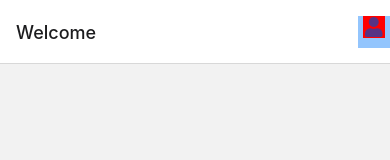
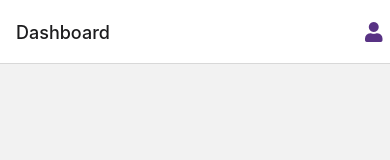
Before and after one commit to zubko/rn-storybook-demo, a React Native app: screen /Dashboard in a window 390 px wide. Shown: the top 160 px of the page. Built offline with nearby package versions, Linux system fonts and the light colour scheme.

Commit message:
fix(Dashboard): move navigation UI to View part
and fix HeaderButton

```diff
--- a/app/core/components/ImageButton.tsx
+++ b/app/core/components/ImageButton.tsx
@@ -1,4 +1,3 @@
-import { styled } from "nativewind";
 import { FC } from "react";
 import {
   TouchableOpacity,
@@ -17,13 +16,7 @@ export const ImageButton: FC<ImageButtonProps> = ({
   imageStyle,
   ...otherProps
 }) => (
-  <TouchableOpacity className="content-center items-center" {...otherProps}>
-    <Image source={source} style={[imageStyle, { backgroundColor: "red" }]} />
+  <TouchableOpacity className="justify-center items-center" {...otherProps}>
+    <Image source={source} style={imageStyle} />
   </TouchableOpacity>
 );
-
-// export const ImageButton = styled(ImageButtonOrig, {
-//   props: {
-//     imageStyle: true,
-//   },
-// });
--- a/app/core/navigation/components/HeaderButton.tsx
+++ b/app/core/navigation/components/HeaderButton.tsx
@@ -14,7 +14,7 @@ type Props = ImageButtonProps;
 
 export const HeaderButton: FC<Props> = ({ imageStyle, ...props }) => (
   <ImageButton
-    className="w-8 h-8 items-center content-center bg-blue-300"
+    className="w-8 h-8 items-center justify-center"
     {...props}
     imageStyle={[styles.imageDefaultStyle, imageStyle]}
   />
--- a/app/core/navigation/useHeaderRightButton.tsx
+++ b/app/core/navigation/useHeaderRightButton.tsx
@@ -1,22 +1,10 @@
-import { useState, useEffect, useLayoutEffect } from "react";
-import { NativeStackNavigationProp } from "@react-navigation/native-stack";
-import { RouteProp } from "@react-navigation/native";
+import { NavigationProp } from "@react-navigation/native";
+import { useLayoutEffect } from "react";
+import { ImageProps } from "react-native";
 import { HeaderButton } from "./components/HeaderButton";
-import { ImageProps } from "react-native";
-
-type RootStackParamList = {
-  Home: undefined;
-};
-
-type ScreenNavigationProp = NativeStackNavigationProp<
-  RootStackParamList,
-  string
->;
-type ScreenRouteProp = RouteProp<RootStackParamList, string>;
 
 type Props = {
-  navigation: ScreenNavigationProp;
-  route: ScreenRouteProp;
+  navigation: NavigationProp<{}>;
   onPress: () => void;
   imageSource: ImageProps["source"];
 };
@@ -26,21 +14,11 @@ export const useHeaderRightButton = ({
   onPress,
   imageSource,
 }: Props) => {
-  const [headerRightButton, setHeaderRightButton] =
-    useState<JSX.Element | null>(null);
-
   useLayoutEffect(() => {
-    const headerButton = (
-      <HeaderButton onPress={onPress} source={imageSource} />
-    );
-
     navigation.setOptions({
-      headerRight: () => headerButton,
-      headerTitle: "Welcome",
+      headerRight: () => (
+        <HeaderButton onPress={onPress} source={imageSource} />
+      ),
     });
-
-    setHeaderRightButton(headerButton);
   }, [navigation, onPress, imageSource]);
-
-  return headerRightButton;
 };
--- /dev/null
+++ b/app/core/navigation/useHeaderTitle.tsx
@@ -0,0 +1,15 @@
+import { NavigationProp } from "@react-navigation/native";
+import { useLayoutEffect } from "react";
+
+type Args = {
+  navigation: NavigationProp<{}>;
+  title: string;
+};
+
+export const useHeaderTitle = ({ navigation, title }: Args) => {
+  useLayoutEffect(() => {
+    navigation.setOptions({
+      headerTitle: title,
+    });
+  }, [navigation, title]);
+};
--- a/app/features/dashboard/screens/DashboardScreen.tsx
+++ b/app/features/dashboard/screens/DashboardScreen.tsx
@@ -1,19 +1,7 @@
 import { Alert } from "react-native";
 import { DashboardScreenView } from "./DashboardScreenView";
-import { useNavigation } from "@react-navigation/native";
-import { useHeaderRightButton } from "@app/core/navigation/useHeaderRightButton";
-import { getAsset } from "@app/core/assets/getAsset";
-
-const onHeaderPress = () => Alert.alert("show profile");
 
 export const DashboardScreen = () => {
-  const navigation = useNavigation();
-  useHeaderRightButton({
-    navigation,
-    onPress: onHeaderPress,
-    imageSource: getAsset("user"),
-  });
-
   return (
     <DashboardScreenView
       onShowProfile={() => Alert.alert("show profile")}
--- a/app/features/dashboard/screens/DashboardScreenView.tsx
+++ b/app/features/dashboard/screens/DashboardScreenView.tsx
@@ -1,5 +1,9 @@
+import { getAsset } from "@app/core/assets/getAsset";
+import { ProportionalSpacer } from "@app/core/components/ProportionalSpacer";
 import { ScreenContainer } from "@app/core/components/ScreenContainer";
-import { ProportionalSpacer } from "@app/core/components/ProportionalSpacer";
+import { useHeaderRightButton } from "@app/core/navigation/useHeaderRightButton";
+import { useHeaderTitle } from "@app/core/navigation/useHeaderTitle";
+import { useNavigation } from "@react-navigation/native";
 import { FC } from "react";
 import { StartButton } from "../components/StartButton";
 
@@ -12,6 +16,14 @@ export const DashboardScreenView: FC<ScreenViewProps> = ({
   onStartQuiz,
   onShowProfile,
 }) => {
+  const navigation = useNavigation();
+  useHeaderRightButton({
+    navigation,
+    onPress: onShowProfile,
+    imageSource: getAsset("user"),
+  });
+  useHeaderTitle({ navigation, title: "Dashboard" });
+
   return (
     <ScreenContainer>
       <ProportionalSpacer ratioOfFreeSpaceAtTop={1.7}>
@@ -20,18 +32,3 @@ export const DashboardScreenView: FC<ScreenViewProps> = ({
     </ScreenContainer>
   );
 };
-
-// const handleShowProfile = () => {
-//   Navigation.navigate("profile");
-// };
-
-// DashboardScreen.navigationOptions = {
-//   title: "Welcome",
-//   headerRight: (
-//     <HeaderButton
-//       onPress={handleShowProfile}
-//       source={getAsset("user")}
-//       style={{ padding: 4 }}
-//     />
-//   ),
-// };
```
Also changed, not shown: 1 other file (tests, documents, lock files or other folders).
